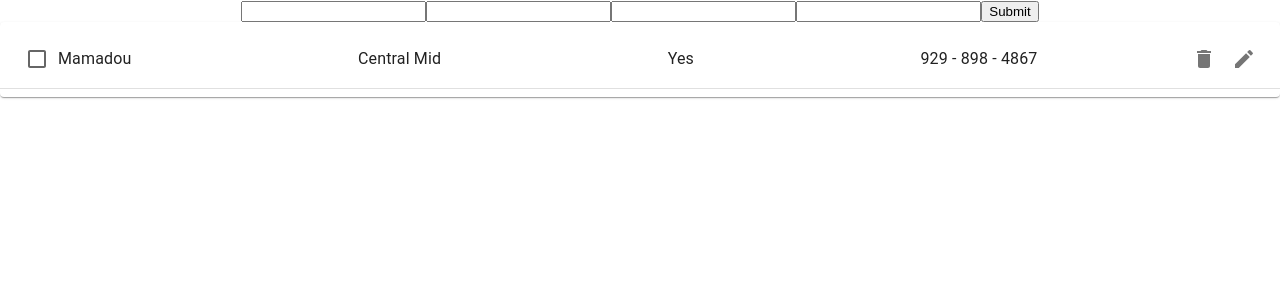
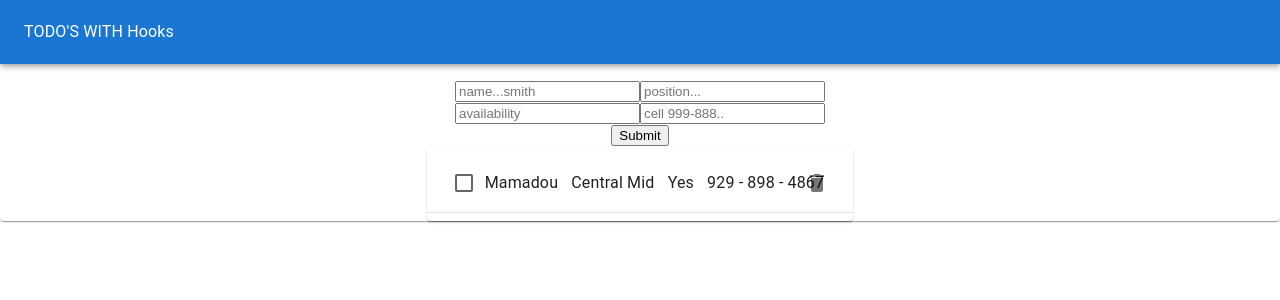
Before and after one commit to mdiallo000/Footy-Fanatic, a React (Create React App) app: page / in a window 1280 px wide. Shown: the top 300 px of the page. Built offline with nearby package versions, Linux system fonts and the light colour scheme.

Commit message:
Material 2.0 UI working

```diff
--- a/src/Components/MakeTeamContainer.jsx
+++ b/src/Components/MakeTeamContainer.jsx
@@ -2,6 +2,7 @@ import React, { useState } from 'react';
 import MakeTeam from './MakeTeam';
 import { v4 as uuidv4 } from 'uuid';
 import NewPlayer from './NewPlayer';
+import { Typography, Paper, AppBar, Toolbar, Grid } from '@mui/material';
 function MakeTeamContainer() {
   //  * This function will allow us to to capture multiple inputs and store the data in an object. This will result in clean code
   const [Allinputs, SetInputs] = useState({
@@ -49,38 +50,51 @@ function MakeTeamContainer() {
   };
 
   return (
-    <div>
+    <Paper>
       {/* <MakeTeam /> */}
+      <AppBar colors="primary" position="static" style={{ height: '64px' }}>
+        <Toolbar>
+          <Typography color="inherit">TODO'S WITH Hooks</Typography>
+        </Toolbar>
+      </AppBar>
+      <Grid container justifyContent="center" style={{ marginTop: '1rem' }}>
+        <Grid item xs={11} md={8} lg={4}>
           <form action="">
             <input
               type="text"
               name="Fullname"
               required="required"
               onChange={GetAllInputs}
+              placeholder="name...smith"
             />
             <input
               type="text"
               name="position"
               required="required"
               onChange={GetAllInputs}
+              placeholder="position..."
             />
             <input
               type="text"
               name="available"
               required="required"
               onChange={GetAllInputs}
+              placeholder="availability"
             />
             <input
               type="tel"
               name="cellPhone"
               required="required"
               onChange={GetAllInputs}
+              placeholder="cell 999-888.."
             />
             {/* <button>Add To Team</button> */}
             <input type="submit" onClick={CreateNewMenber} />
           </form>
           <MakeTeam player={Info} />
-    </div>
+        </Grid>
+      </Grid>
+    </Paper>
   );
 }
 
--- a/src/Components/NewPlayer.jsx
+++ b/src/Components/NewPlayer.jsx
@@ -23,9 +23,9 @@ function NewPlayer({ data }) {
             </IconButton>
             {/* sfdsdsssssssssss */}
 
-            <IconButton aria-label="Edit">
+            {/* <IconButton aria-label="Edit">
               <Edit />
-            </IconButton>
+            </IconButton> */}
           </ListItemSecondaryAction>
         </>
       </ListItem>
```
Lines whose indentation alone changed are shown as unchanged.
